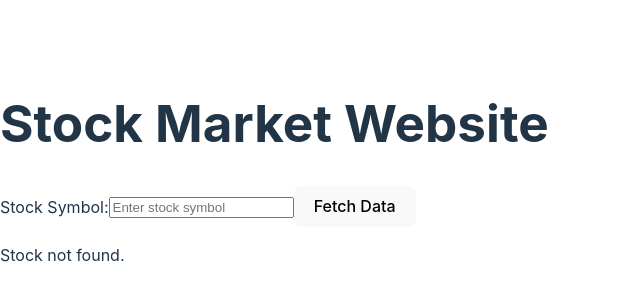
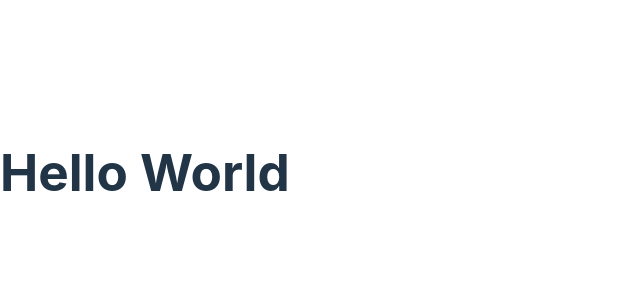
Before and after one commit to williamparker2023/hackathon, a React (Vite) app in the folder stocks/: page / in a window 1280 px wide. Before the commit this address had no page. Shown: the part 228-528 px from the top of the page, without its empty margins (0-640 px from the left). Built offline with nearby package versions, Linux system fonts and the light colour scheme.

Commit message:
Co-authored-by: bburthardt <bburthardt@users.noreply.github.com>

```diff
--- a/stocks/src/App.tsx
+++ b/stocks/src/App.tsx
@@ -1,53 +1,7 @@
-// src/App.tsx
-import React, { useState } from 'react';
+import Message from './Message'
 
 function App() {
-  const [symbol, setSymbol] = useState('');
-  const [stockData, setStockData] = useState<any>(null);
-
-  const handleSubmit = async (e: React.FormEvent) => {
-    e.preventDefault();
-    try {
-      const response = await fetch(`/api/stocks/${symbol}`);
-      if (response.ok) {
-        const data = await response.json();
-        setStockData(data);
-      } else {
-        setStockData(null);
-      }
-    } catch (error) {
-      console.error('Error fetching stock data:', error);
-      setStockData(null);
-    }
-  };
-
-  return (
-    <div className="App">
-      <h1>Stock Market Website</h1>
-      <form onSubmit={handleSubmit}>
-        <label htmlFor="symbol">Stock Symbol:</label>
-        <input
-          type="text"
-          id="symbol"
-          placeholder="Enter stock symbol"
-          value={symbol}
-          onChange={(e) => setSymbol(e.target.value)}
-          required
-        />
-        <button type="submit">Fetch Data</button>
-      </form>
-      <div id="stock-data">
-        {stockData ? (
-          <>
-            <p>Stock Name: {stockData.name}</p>
-            <p>Stock Price: ${stockData.price}</p>
-          </>
-        ) : (
-          <p>Stock not found.</p>
-        )}
-      </div>
-    </div>
-  );
+  return <div><Message></Message></div>
 }
 
 export default App;
```
